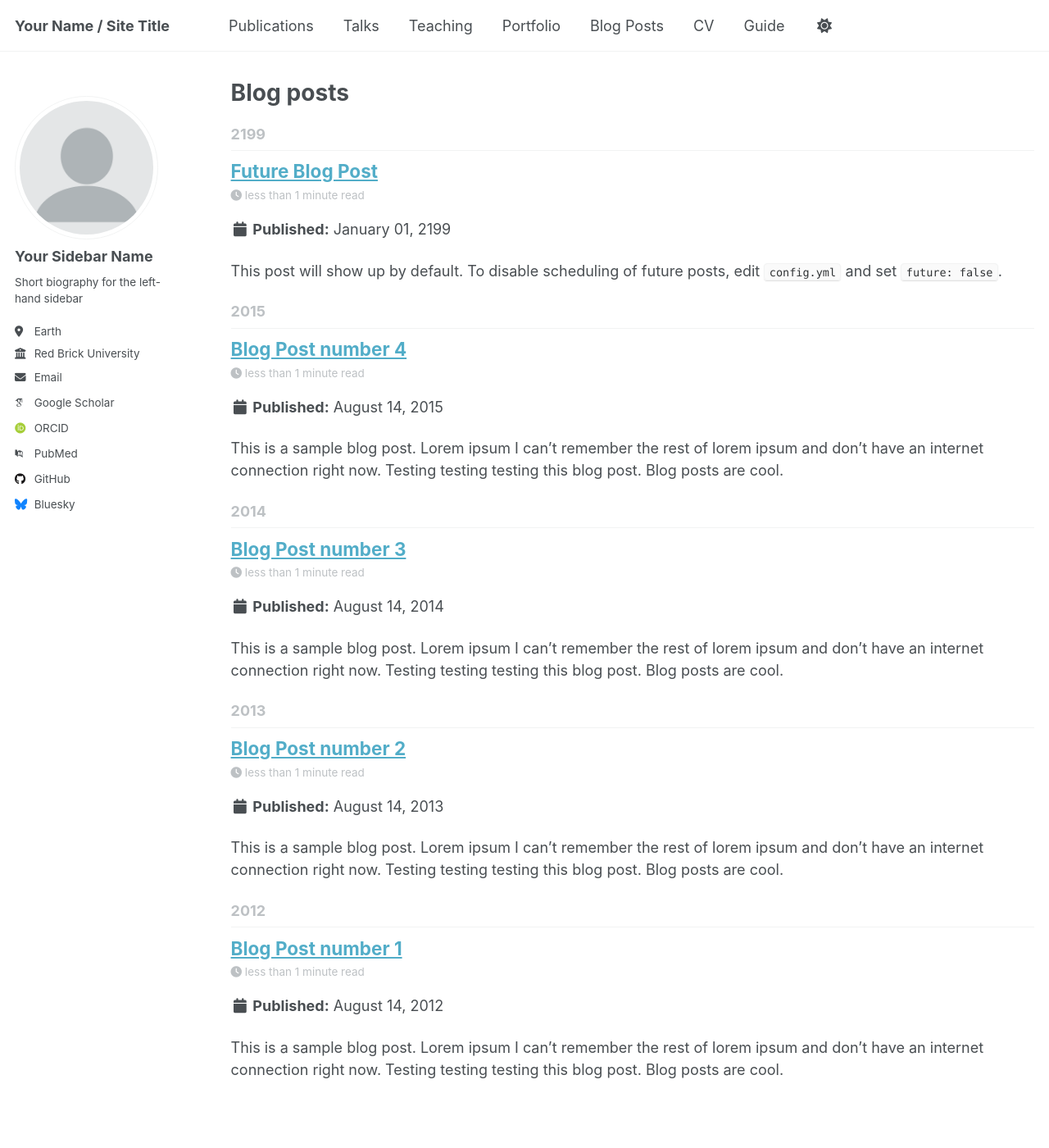
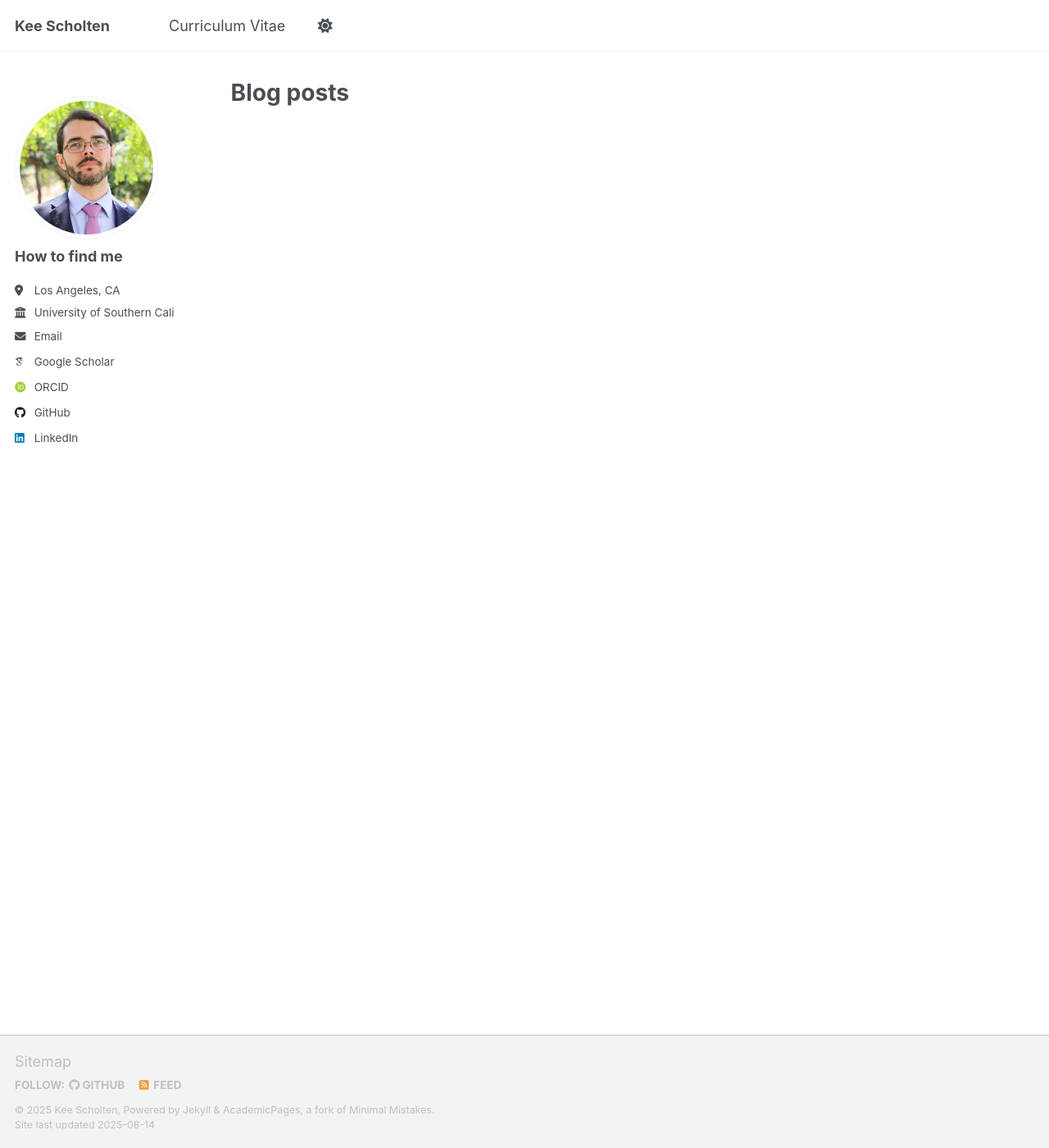
Before and after one commit to keescholten/academicpages, a Jekyll site: the page built from _pages/year-archive.html, in a window 1280 px wide and 1400 px high. Shown: the whole window at 82% size. Built offline with Jekyll 4.4.1, drawn with Linux system fonts in a browser that asks for light colours; some web fonts are replaced; a script that is not in the unit is left out; some of the changed text lies outside the part shown.

Commit message:
Work on first website update

```diff
--- a/Gemfile
+++ b/Gemfile
@@ -11,3 +11,5 @@ end
 
 gem 'github-pages'
 gem 'connection_pool', '2.5.0'
+
+gem 'tzinfo-data'
--- a/_config.yml
+++ b/_config.yml
@@ -9,37 +9,37 @@
 # Basic Site Settings
 locale                   : "en-US"
 site_theme               : "default" # Currently available options are "default", "air"
-title                    : "Your Name / Site Title"
+title                    : "Kee Scholten"
 title_separator          : "-"
-name                     : &name "Your Name"
-description              : &description "personal description"
-url                      : https://academicpages.github.io # the base hostname & protocol for your site e.g. "https://[your GitHub username].github.io" or if you already have some other page hosted on Github then use "https://[your GitHub username].github.io/[Your Repo Name]"
+name                     : &name "Kee Scholten"
+description              : &description "Kee Scholten's personal website"
+url                      : https://wwww.keescholten.com # the base hostname & protocol for your site e.g. "https://[your GitHub username].github.io" or if you already have some other page hosted on Github then use "https://[your GitHub username].github.io/[Your Repo Name]"
 baseurl                  : "" # the subpath of your site, e.g. "/blog"
-repository               : "academicpages/academicpages.github.io"
+repository               : "keescholten/academicpages"
 
 # Site Author - The following control what appear as part of the author content on the side bar.
 #               If a field is blank the icon and link will not appear, otherwise it will be shown.
 #               Additional customization can be done by editing /_includes/author-profile.html
 author:
   # Biographic information
-  avatar           : "profile.png"
-  name             : "Your Sidebar Name"
-  pronouns         : # example: "she/her"
-  bio              : "Short biography for the left-hand sidebar"
-  location         : "Earth"
-  employer         : "Red Brick University"
+  avatar           : "profile.jpg"
+  name             : "How to find me"
+  pronouns         : # example: "he/him"
+  bio              : "  "
+  location         : "Los Angeles, CA"
+  employer         : "University of Southern California"
   uri              : # URL
-  email            : "none@example.org"
+  email            : "kee@keescholten.com"
 
   # Academic websites
   academia         : # URL
   arxiv            : # URL - Update with the correct link to your profile
-  googlescholar    : "https://scholar.google.com/citations?user=PS_CX0AAAAAJ"
+  googlescholar    : "https://scholar.google.com/citations?user=-GhVxmsAAAAJ&hl"
   inspire-hep      : # URL
   impactstory      : # URL
-  orcid            : "http://orcid.org/yourorcidurl"
+  orcid            : "https://orcid.org/0000-0003-2650-1594"
   semantic         : # URL
-  pubmed           : "https://www.ncbi.nlm.nih.gov/pubmed/?term=john+snow"
+  pubmed           : # url
   researchgate     : # URL
   scopus           : # URL
 
@@ -47,13 +47,13 @@ author:
   bitbucket        : # Username - Update with your username on the site
   codepen          : # Username
   dribbble         : # Username
-  github           : "academicpages"
+  github           : "keescholten"
   kaggle           : # Username
   stackoverflow    : # User number or user number and name (i.e., use "1" or "1/jeff-atwood")
 
   # Social media
   artstation       : # Username
-  bluesky          : "bsky.app" # Replace this with you Bluesky username
+  bluesky          : # Replace this with you Bluesky username
   facebook         : # Username
   flickr           : # Username
   foursquare       : # Username
@@ -62,7 +62,7 @@ author:
   keybase          : # Username
   instagram        : # Username
   lastfm           : # Username
-  linkedin         : # Username
+  linkedin         :  kee-scholten
   mastodon         : # URL
   medium           : # URL
   pinterest        : # Username
@@ -132,7 +132,7 @@ alexa_site_verification  :
 yandex_site_verification :
 
 
-# Social Sharing
+ # Social Sharing
 twitter:
   username               : &twitter
 facebook:
--- a/_data/navigation.yml
+++ b/_data/navigation.yml
@@ -8,26 +8,5 @@
 #      Markdown formatted page while the second is generated using JSON.
 
 main:
-  - title: "Publications"
-    url: /publications/
-
-  - title: "Talks"
-    url: /talks/
-
-  - title: "Teaching"
-    url: /teaching/
-
-  - title: "Portfolio"
-    url: /portfolio/
-
-  - title: "Blog Posts"
-    url: /year-archive/
-
-  - title: "CV"
-    url: /cv/
-
-  # - title: "CV"
-  #   url: /cv-json/
-
-  - title: "Guide"
-    url: /markdown/
+   - title: "Curriculum Vitae"
+     url: /cv-json/
--- a/_posts/2012-08-14-blog-post-1.md
+++ /dev/null
@@ -1,20 +0,0 @@
----
-title: 'Blog Post number 1'
-date: 2012-08-14
-permalink: /posts/2012/08/blog-post-1/
-tags:
-  - cool posts
-  - category1
-  - category2
----
-
-This is a sample blog post. Lorem ipsum I can't remember the rest of lorem ipsum and don't have an internet connection right now. Testing testing testing this blog post. Blog posts are cool.
-
-Headings are cool
-======
-
-You can have many headings
-======
-
-Aren't headings cool?
-------
--- a/_posts/2013-08-14-blog-post-2.md
+++ /dev/null
@@ -1,20 +0,0 @@
----
-title: 'Blog Post number 2'
-date: 2013-08-14
-permalink: /posts/2013/08/blog-post-2/
-tags:
-  - cool posts
-  - category1
-  - category2
----
-
-This is a sample blog post. Lorem ipsum I can't remember the rest of lorem ipsum and don't have an internet connection right now. Testing testing testing this blog post. Blog posts are cool.
-
-Headings are cool
-======
-
-You can have many headings
-======
-
-Aren't headings cool?
-------
--- a/_posts/2014-08-14-blog-post-3.md
+++ /dev/null
@@ -1,20 +0,0 @@
----
-title: 'Blog Post number 3'
-date: 2014-08-14
-permalink: /posts/2014/08/blog-post-3/
-tags:
-  - cool posts
-  - category1
-  - category2
----
-
-This is a sample blog post. Lorem ipsum I can't remember the rest of lorem ipsum and don't have an internet connection right now. Testing testing testing this blog post. Blog posts are cool.
-
-Headings are cool
-======
-
-You can have many headings
-======
-
-Aren't headings cool?
-------
--- a/_posts/2199-01-01-future-post.md
+++ /dev/null
@@ -1,11 +0,0 @@
----
-title: 'Future Blog Post'
-date: 2199-01-01
-permalink: /posts/2012/08/blog-post-4/
-tags:
-  - cool posts
-  - category1
-  - category2
----
-
-This post will show up by default. To disable scheduling of future posts, edit `config.yml` and set `future: false`.
```
Also changed, not shown: _pages/about.md (+8 -1 lines), _pages/talkmap.html (deleted, +0 -9 lines), _pages/talks.html (deleted, +0 -16 lines), _pages/teaching.html (deleted, +0 -12 lines), _posts/2015-08-14-blog-post-4.md (deleted, +0 -20 lines), _talks/2012-03-01-talk-1.md (deleted, +0 -11 lines), _talks/2013-03-01-tutorial-1.md (deleted, +0 -13 lines), _talks/2014-02-01-talk-2.md (deleted, +0 -13 lines), _talks/2014-03-01-talk-3.md (deleted, +0 -11 lines), _teaching/2014-spring-teaching-1.md (deleted, +0 -20 lines), _teaching/2015-spring-teaching-2.md (deleted, +0 -20 lines), images/profile.jpg (added), images/profile.png (deleted).
